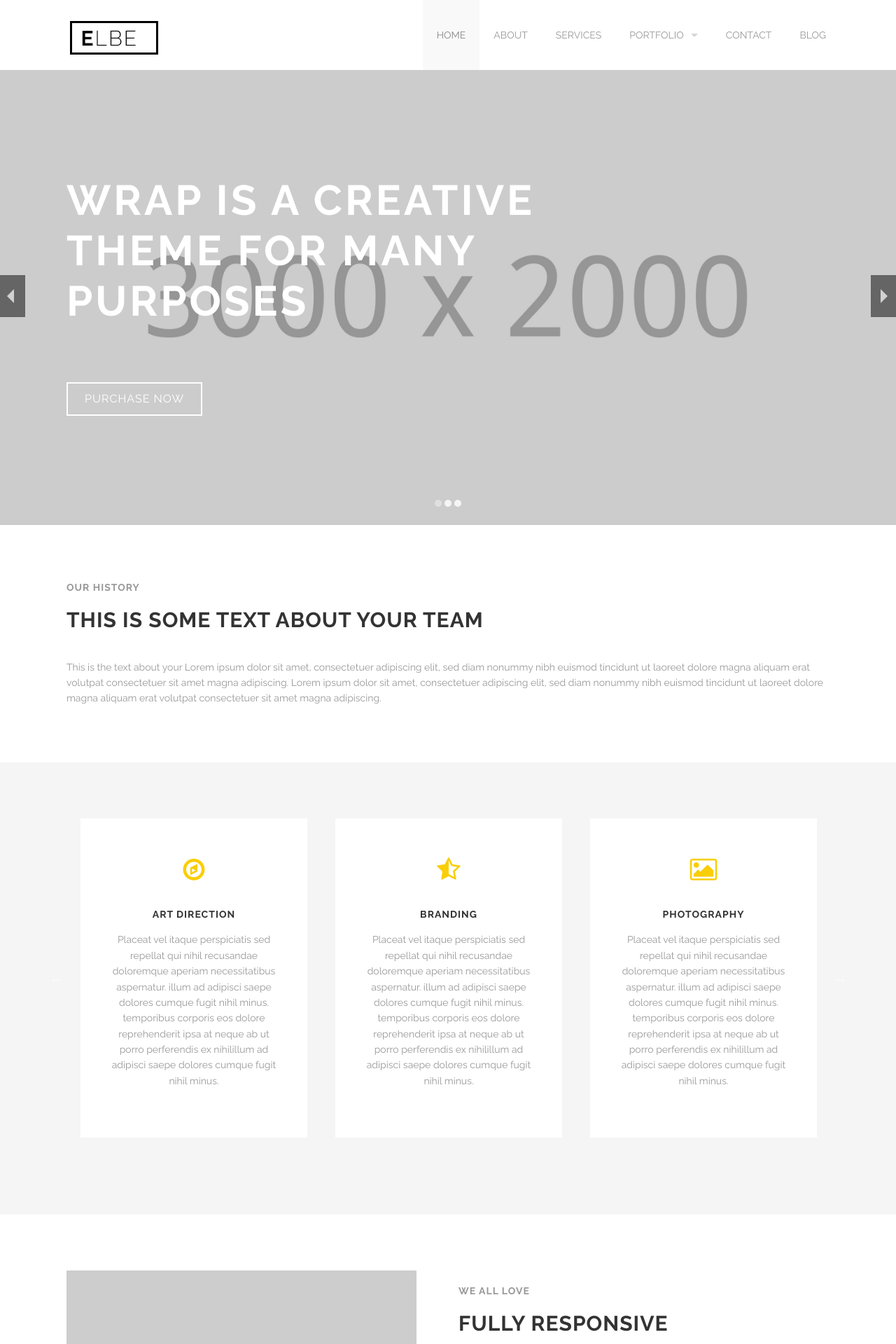
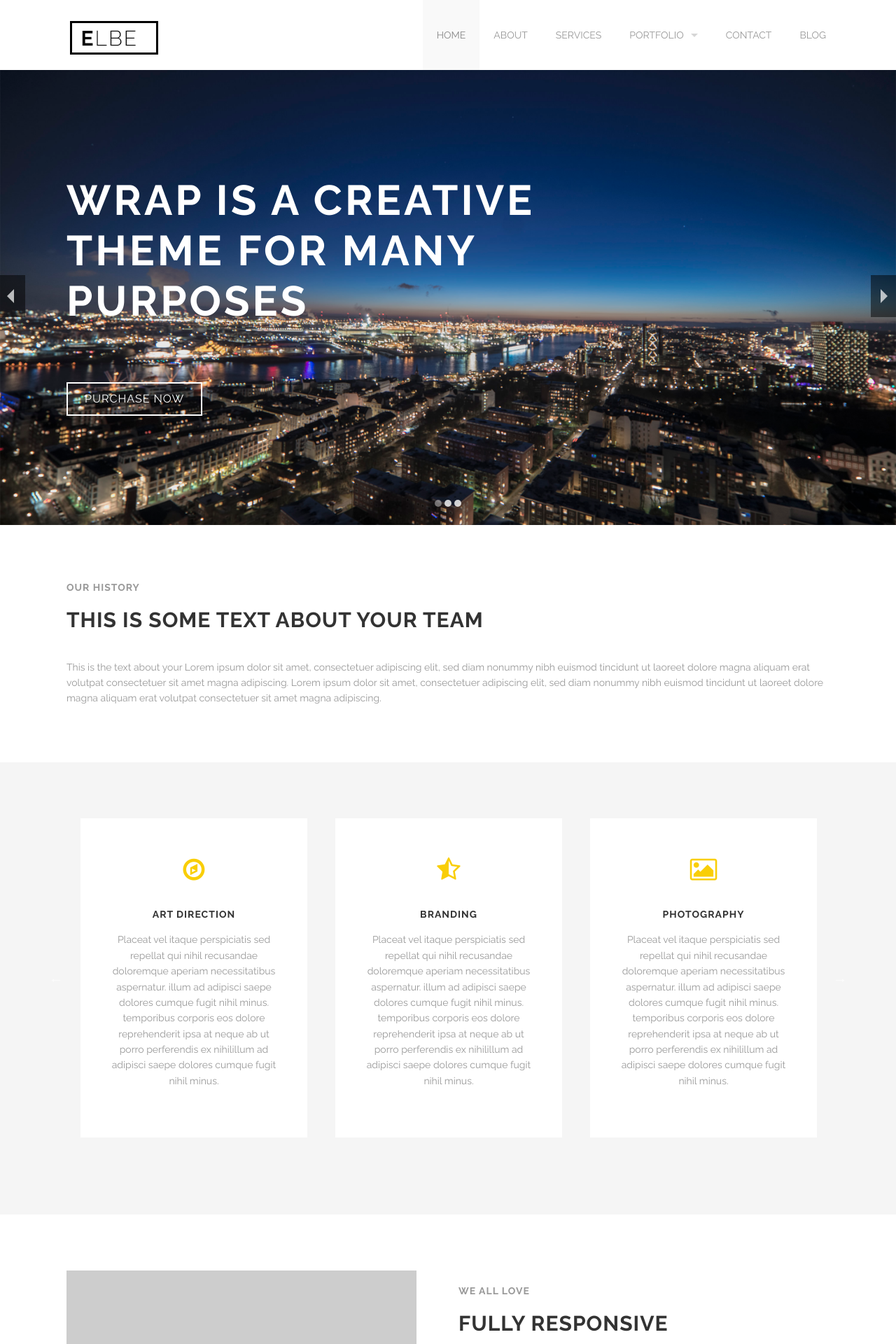
Before and after one commit to by14/by14.github.io, a Jekyll site: the page built from index.html, in a window 1280 px wide. Shown: the top 1920 px of the page at 70% size. Built offline with Jekyll 4.4.1, drawn with Linux system fonts in a browser that asks for light colours; grey boxes are pictures that could not be loaded.

Commit message:
Added photos to the front

```diff
--- a/css/style.css
+++ b/css/style.css
@@ -1476,10 +1476,12 @@ body.screenshot {
   color: #fff;
 }
 .modDefaultSlider .sequence p {
-  font-size: 24px;
+  font-size: 32px;
   letter-spacing: 2px;
-  font-weight: 200;
-  color: #eee;
+  font-weight: 900;
+  color: #eee !important;
+  text-shadow: 0px 0px 3px #000;
+  /*background-color: rgba(0,0,0,0.5);*/
 }
 .modDefaultSlider .sequence .buttons-wrapper .button {
   margin-right: 10px;
--- a/index.html
+++ b/index.html
@@ -2,7 +2,7 @@
 layout: default
 section_id: home
 slides:
-  - bg: images/@stock/slide-2.jpg
+  - bg: images/sliderHomepage/slide2.jpeg
     title:
       text: Wrap is a creative theme for many purposes
       animation: bottom-to-top
@@ -129,6 +129,7 @@ clients:
         <li class='frame {{class}}'>
           <div class='bg' style='background-image: url({{slide.bg}});'></div>
           {% if slide.infos %}
+            <div class='infoDiv'>
             {% for info in slide.infos %}
                 <div class='info{{forloop.index}} {{info.animation}}' style=''>
                   <div class='row'>
@@ -139,6 +140,7 @@ clients:
                   </div>
                 </div>
               {% endfor %}
+            </div>
           {% else %}
             <div class='title {{slide.title.animation}}' style='color: rgb(255, 255, 255);'>
               <div class='row'>
```
Also changed, not shown: other parts of index.html (+2 -2 lines), images/sliderHomepage/slide2.jpeg (added), images/sliderHomepage/slide4.jpeg (added), 10 other files. Lines whose indentation alone changed are shown as unchanged.
